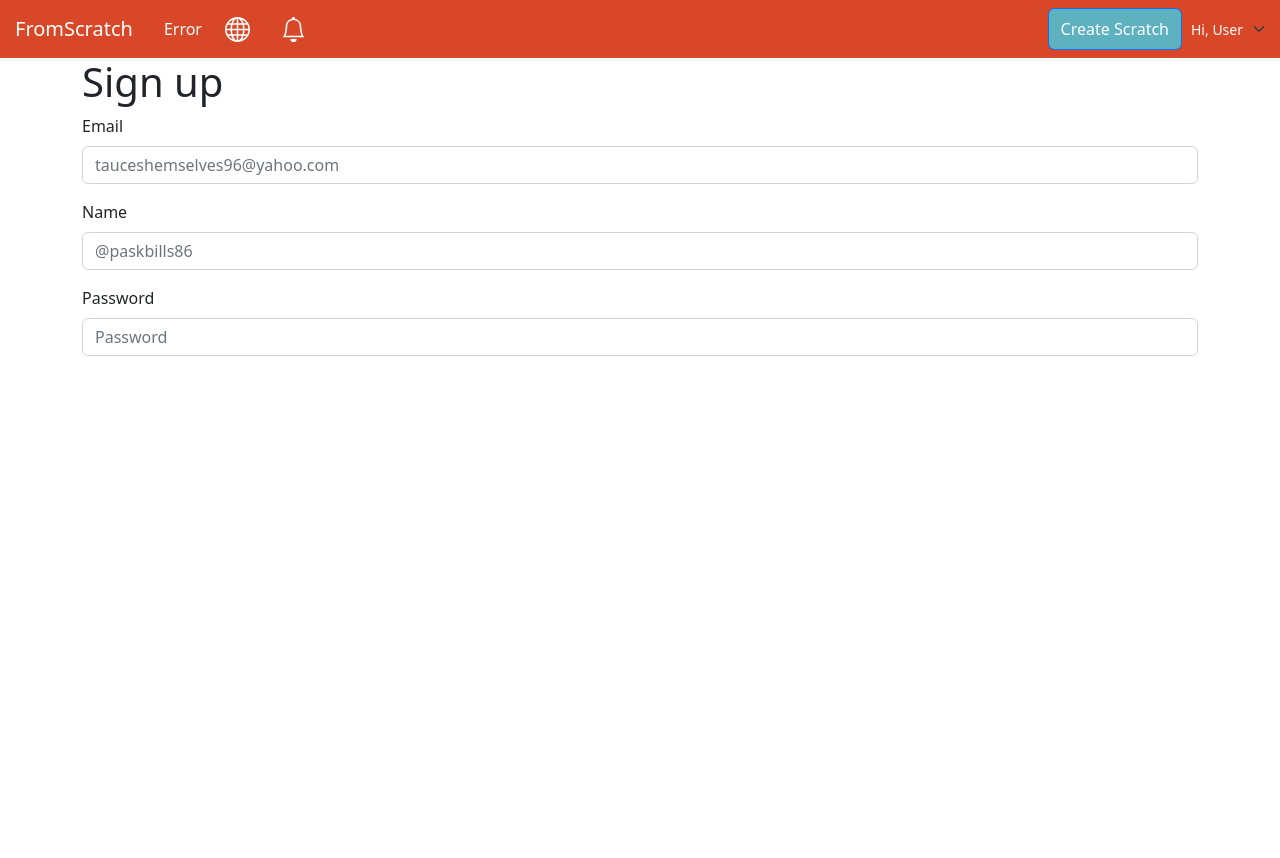
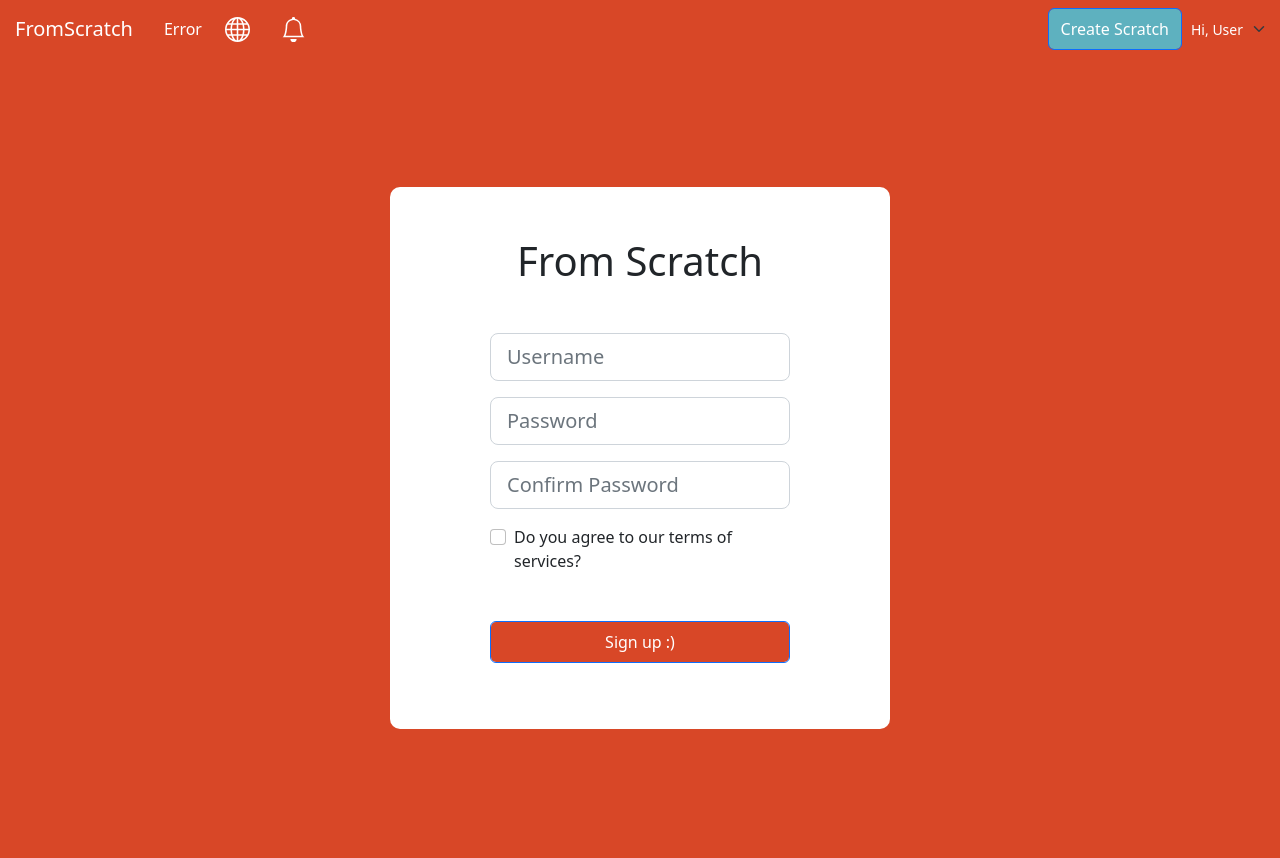
Before and after one commit to CesarCGuzman/itsc-3155-FromScratch, a Flask app: page /signup in a window 1280 px wide. Before the commit the page ends 356 px from the top, so only its background shows below. Run offline with Flask 2, Linux system fonts and the light colour scheme.

Commit message:
initial iteration of sign up page

```diff
--- a/templates/signup.html
+++ b/templates/signup.html
@@ -1,19 +1,39 @@
 {% extends 'layout.html' %}
+
+{# Background Color for body #}
+{% block content %}
+class="login-body"
+{% endblock %}
+
 {% block body %}
-<form action="/signup" method="post">
-<h1>Sign up</h1>
-    <div class="mb-3">
-      <label for="email" class="form-label">Email</label>
-      <input type="email" class="form-control" name="email" id="email" placeholder="{{ placeholder_usernames[range(0, placeholder_usernames|length) | random ] }}@{{ placeholder_email_domains[range(0, placeholder_email_domains|length) | random ]  }}.com">
-    </div>
-    <div class="mb-3">
-      <label for="username" class="form-label">Name</label>
-      <input type="text"
-        class="form-control" name="username" id="username" placeholder="@{{ placeholder_usernames[range(0, placeholder_usernames|length) | random ] }}"">
-    </div>
-    <div class="mb-3">
-      <label for="password" class="form-label">Password</label>
-      <input type="password" class="form-control" name="password" id="password" placeholder="Password">
-    </div>
-</form>
+<div class="d-flex align-items-center min-vh-100">
+  <div class="container login-container">
+    <form action="/signup" method="post">
+        <h1 class="text-center mb-5">From Scratch</h1>
+        <!--Create Username Input-->
+        <div class="mb-3 d-flex align-items-center">
+          <input type="text" class="form-control form-control-lg" name="username" id="username" placeholder="Username""> <!-- Thing from before: @{{ placeholder_usernames[range(0, placeholder_usernames|length) | random ] }}-->
+        </div>
+        <!--Create Password Input-->
+        <div class="mb-3 d-flex align-items-center">
+          <input type="password" class="form-control form-control-lg" name="password" id="password" placeholder="Password">
+        </div>
+        <!--Confirm Password-->
+        <div class="mb-3 d-flex align-items-center">
+          <input type="password" class="form-control form-control-lg" name="password" id="password" placeholder="Confirm Password">
+        </div>
+        <!--TOS Checkbox-->
+        <div class="form-check mb-5">
+          <input class="form-check-input" type="checkbox" value="" id="flexCheckDefault">
+          <label class="form-check-label" for="flexCheckDefault">
+            Do you agree to our terms of services?
+          </label>
+        </div>
+        <!--Sign up Button-->
+        <div class="mb-3 d-flex align-items-center">
+          <button type="submit" class="btn btn-primary form-control form-control-lg login-btn">Sign up :)</button>
+        </div>
+    </form>
+  </div>
+</div>
 {% endblock %}
```
